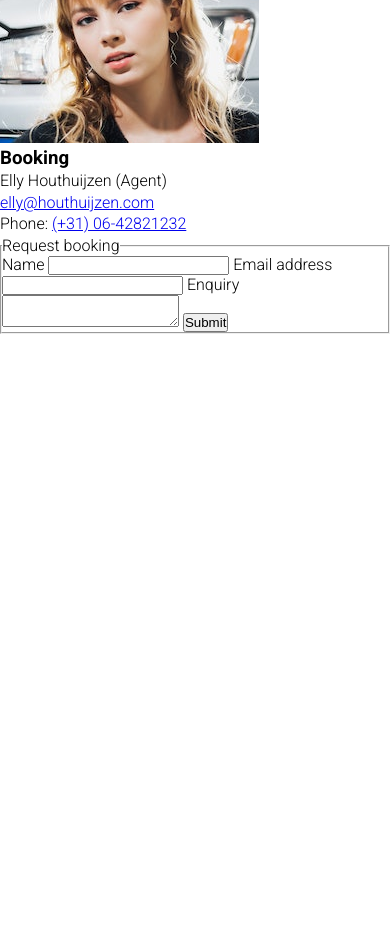
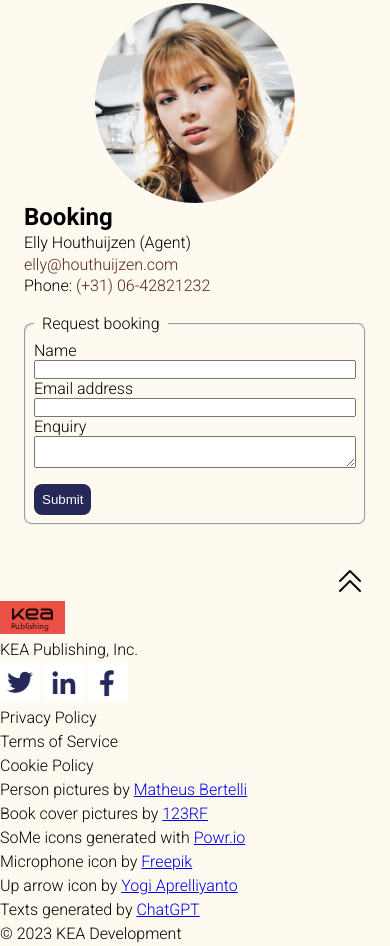
Before and after one commit to FrejaFischer/CSS_tristan_lind, a plain HTML site: page index.html in a window 390 px wide. Shown: the part 8072-9018 px from the top of the page. Before the commit the page ends 8406 px from the top, so only its background shows below. Drawn offline with Linux system fonts and the light colour scheme.

Commit message:
all html added

```diff
--- a/index.html
+++ b/index.html
@@ -246,14 +246,18 @@
         <section id="contact">
             <h2>Contact</h2>
             <section>
-                <img src="assets/victoria.png" alt="Victoria, publishing editor">
+                <div class="profile_container">
+                    <img src="assets/victoria.png" alt="Victoria, publishing editor" class="profile_img">
+                </div>
                 <h3>Publishing</h3>
                 <p>Victoria Marsh (Editor)</p>
                 <a href="mailto:victoriamarsh@keapublishing.com">victoriamarsh@keapublishing.com</a>
                 <p>Phone: <a href="tel:+4407975020028">(+44) 079 7502 0028</a></p>
             </section>
             <section>
-                <img src="assets/elly.png" alt="Elly, booking agent">
+                <div class="profile_container">
+                    <img src="assets/elly.png" alt="Elly, booking agent" class="profile_img">
+                </div>
                 <h3>Booking</h3>
                 <p>Elly Houthuijzen  (Agent)</p>
                 <a href="mailto:elly@houthuijzen.com">elly@houthuijzen.com</a>
@@ -261,19 +265,52 @@
                 <form>
                     <fieldset>
                         <legend>Request booking</legend>
+                        <div>
                             <label for="name">Name</label>
                             <input type="text" name="name" id="name">
+                        </div>
+                        <div>
                             <label for="email">Email address</label>
                             <input type="email" name="email" id="email">
+                        </div>
+                        <div>
                             <label for="enquiry">Enquiry</label>
                             <textarea name="enquiry" id="enquiry"></textarea>
+                        </div>
                         <button type="submit">Submit</button>
                     </fieldset>
                 </form>
             </section>
             <img src="assets/conference.jpg" alt="Conference img" id="contact_img">
+            <a href="#" aria-label="scroll to the top" class="link_to_top">
+                <img src="assets/up-arrow.png" alt="">
+            </a>
         </section>
     </main>
-    <footer></footer>
+    <footer>
+        <div>
+            <img src="assets/keapublishing.png" alt="kea logo">
+            <p>KEA Publishing, Inc.</p>
+        </div>
+        <div>
+            <img src="assets/twitter.png" alt="Twitter logo">
+            <img src="assets/linkedin.png" alt="Linkedin logo">
+            <img src="assets/facebook.png" alt="Facebook logo">
+        </div>
+        <div>
+            <p>Privacy Policy</p>
+            <p>Terms of Service</p>
+            <p>Cookie Policy</p>
+        </div>
+        <div>
+            <p><span>Person pictures by</span> <a href="https://www.pexels.com/@bertellifotografia/"> Matheus Bertelli</a></p>
+            <p><span>Book cover pictures by</span> <a href="https://www.123rf.com/"> 123RF</a></p>
+            <p><span>SoMe icons generated with</span> <a href="https://www.powr.io/plugins/social-media-icons/standalone"> Powr.io</a></p>
+            <p><span>Microphone icon by</span> <a href="https://www.freepik.com/"> Freepik</a></p>
+            <p><span>Up arrow icon by</span> <a href="https://www.flaticon.com/authors/yogi-aprelliyanto"> Yogi Aprelliyanto</a></p>
+            <p><span>Texts generated by</span> <a href="https://chat.openai.com/?model=text-davinci-002-render-sha"> ChatGPT</a></p>
+        </div>
+        <p>&copy; 2023 KEA Development</p>
+    </footer>
 </body>
 </html>
--- a/styles/_variables.css
+++ b/styles/_variables.css
@@ -11,6 +11,9 @@
     --mobile-x-margin: 1.5rem;
 
     --border-radius: 0.5rem;
+    --border-radius-full: 100%;
+
+    --contact-img-size: 200px;
 
     /* Colors */
     --dark-red:#582728;
--- a/styles/styles.css
+++ b/styles/styles.css
@@ -7,7 +7,7 @@
 }
 
 body {
-    background-color: var(--white);
+    background-color: var(--off-white);
     font-family: var(--main-font);
     font-weight: var(--font-weight-light);
     font-style: var(--font-style-normal);
@@ -249,6 +249,61 @@ main {
         #contact_img {
             display: none;
         }
+
+        section {
+            display: flex;
+            flex-direction: column;
+            padding: var(--mobile-x-margin);
+
+            h3 {
+                font-size: var(--font-size-medium);
+            }
+
+            .profile_container {
+                align-self: center;
+                height: var(--contact-img-size);
+                width: var(--contact-img-size);
+                overflow: hidden;
+                border-radius: var(--border-radius-full);
+                .profile_img {
+                    max-height: 100%;
+                    min-width: 100%;
+                }
+            }
+            a {
+                color: var(--dark-red);
+                text-decoration: none;
+            }
+            form {
+                margin-top: var(--distance-medium);
+
+                fieldset {
+                    padding: var(--distance-small);
+                    border-radius: var(--border-radius);
+
+                    legend {
+                        padding: 0 var(--distance-small);
+                    }
+
+                    div {
+                        display: flex;
+                        flex-direction: column;
+                    }
+                    button {
+                        background-color: var(--dark-blue);
+                        color: var(--white);
+                        margin-top: var(--distance-medium);
+                        padding: var(--distance-small);
+                        border: none;
+                        border-radius: var(--border-radius);
+                    }
+                }
+            }
+        }
+
+        section:first-of-type {
+            border-bottom: solid 1px var(--mustard-yellow);
+        }
     }
 }
 
```
Also changed, not shown: assets/facebook.png (renamed from twl_assets/img/facebook.png), assets/keapublishing.png (renamed from twl_assets/img/keapublishing.png), assets/linkedin.png (renamed from twl_assets/img/linkedin.png), assets/twitter.png (renamed from twl_assets/img/twitter.png). Lines whose indentation alone changed are shown as unchanged.
